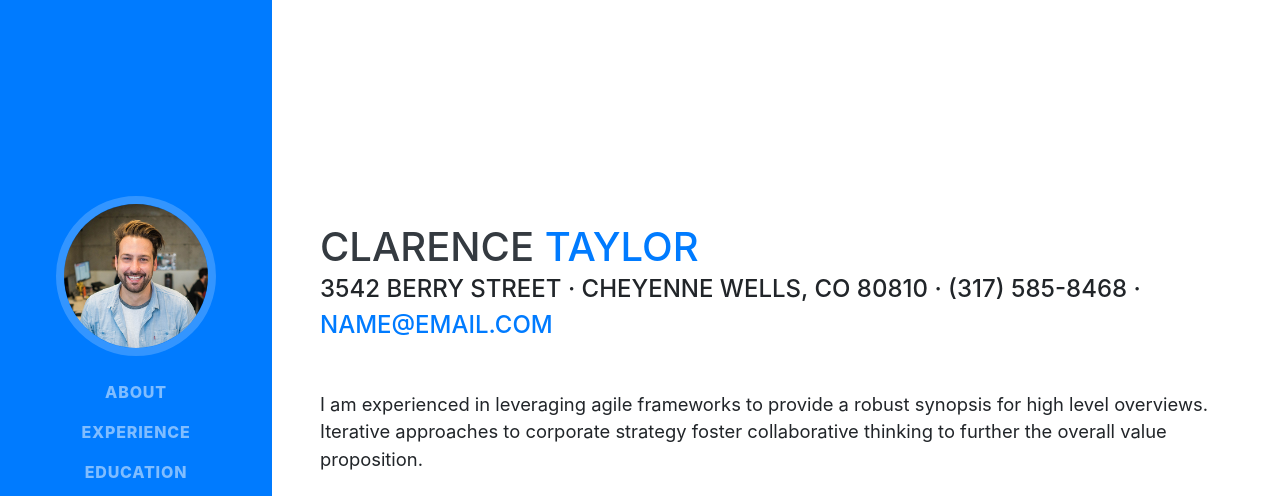
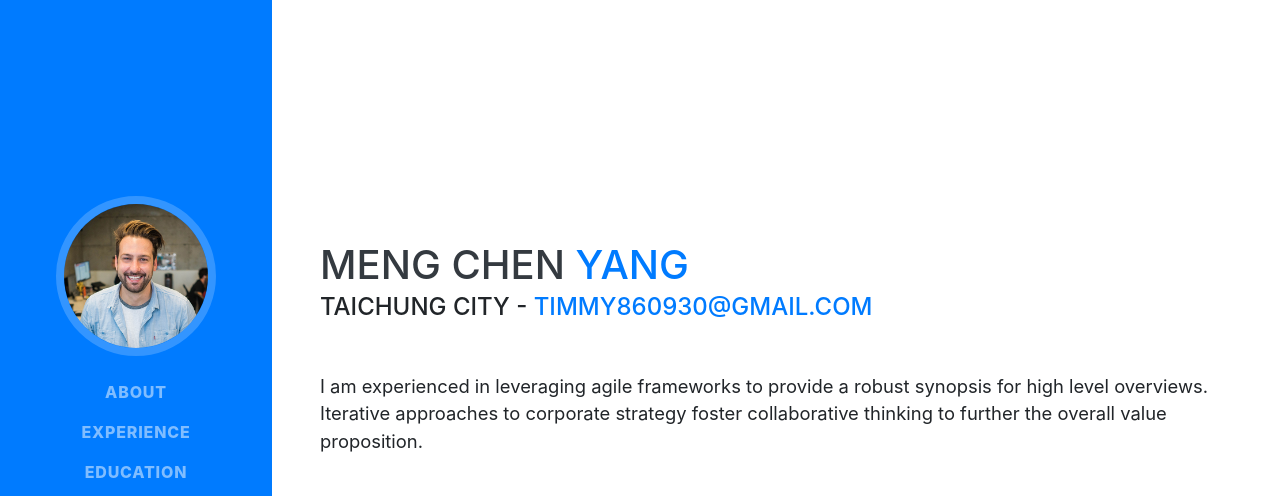
Before and after one commit to timmy930/Timmywork.github.io, a website with bundled scripts: page index.html in a window 1280 px wide. Shown: the top 496 px of the page. Built offline with nearby package versions, Linux system fonts and the light colour scheme; a web font is replaced by a local one.

Commit message:
modify 2

```diff
--- a/index.html
+++ b/index.html
@@ -27,7 +27,7 @@
 
   <nav class="navbar navbar-expand-lg navbar-dark bg-primary fixed-top" id="sideNav">
     <a class="navbar-brand js-scroll-trigger" href="#page-top">
-      <span class="d-block d-lg-none">Clarence Taylor</span>
+      <span class="d-block d-lg-none">Timmy</span>
       <span class="d-none d-lg-block">
         <img class="img-fluid img-profile rounded-circle mx-auto mb-2" src="img/profile.jpg" alt="">
       </span>
@@ -63,11 +63,11 @@
 
     <section class="resume-section p-3 p-lg-5 d-flex align-items-center" id="about">
       <div class="w-100">
-        <h1 class="mb-0">Clarence
-          <span class="text-primary">Taylor</span>
+        <h1 class="mb-0">Meng chen
+            <span class="text-primary">yang</span>
         </h1>
-        <div class="subheading mb-5">3542 Berry Street · Cheyenne Wells, CO 80810 · (317) 585-8468 ·
-          <a href="mailto:name@email.com">name@email.com</a>
+        <div class="subheading mb-5">taichung city  -
+            <span class="text-primary">timmy860930@gmail.com</span>
         </div>
         <p class="lead mb-5">I am experienced in leveraging agile frameworks to provide a robust synopsis for high level overviews. Iterative approaches to corporate strategy foster collaborative thinking to further the overall value proposition.</p>
         <div class="social-icons">
```
